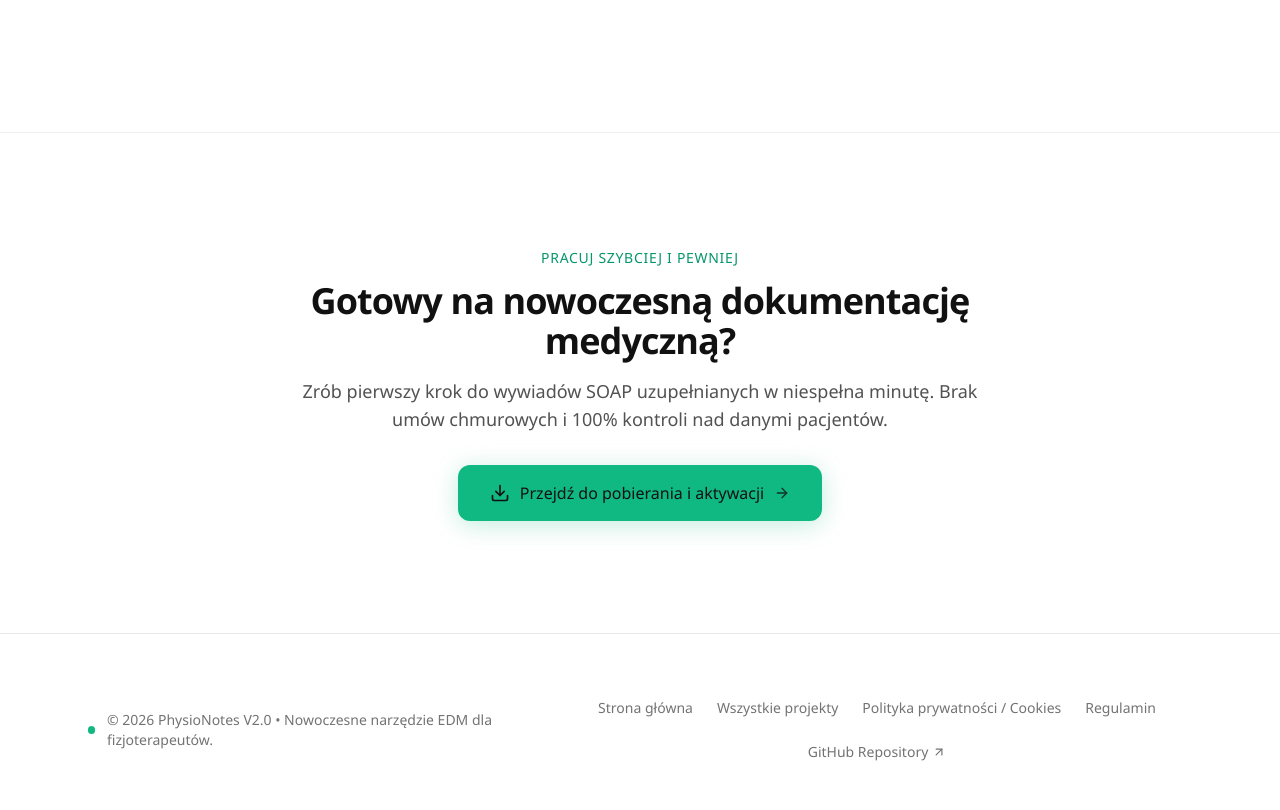
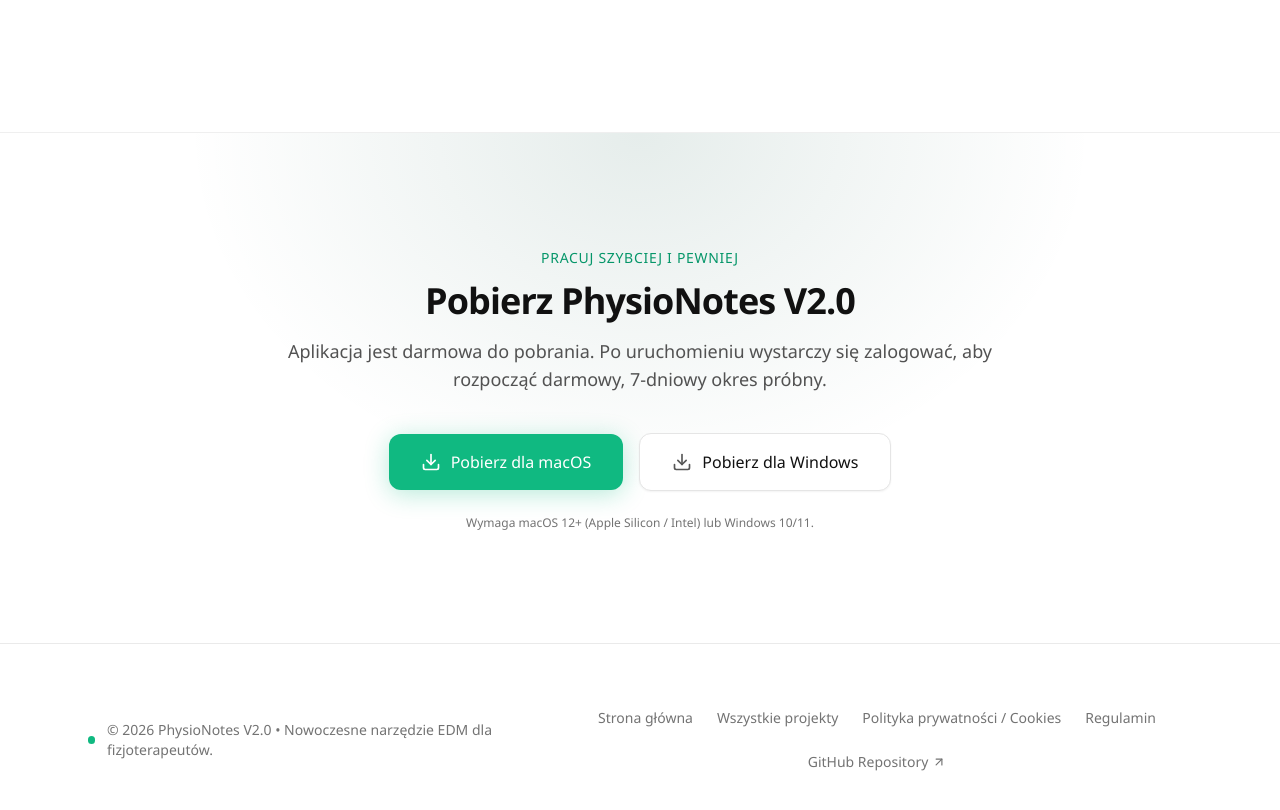
Before and after one commit to jakubdyrszka-pixel/Portfolio, a Next.js app: page /physionotes in a window 1280 px wide. Shown: the part 9180-9990 px from the top of the page. Built offline with nearby package versions, Linux system fonts and the light colour scheme; no server answers.

Commit message:
feat: replace dummy bottom CTA with actual macOS/Windows download section

```diff
--- a/app/physionotes/page.tsx
+++ b/app/physionotes/page.tsx
@@ -78,28 +78,38 @@
         {/* 6. FAQ */}
         <PhysioNotesFAQ />
 
-        {/* 7. Bottom CTA Banner (Linear/Vercel style) */}
-        <section className="py-20 sm:py-28 border-t border-neutral-200/60 dark:border-neutral-800/60 text-center">
-          <div className="max-w-3xl mx-auto px-4 sm:px-6">
+        {/* 7. Bottom CTA Banner (Download Section) */}
+        <section id="download" className="py-20 sm:py-28 border-t border-neutral-200/60 dark:border-neutral-800/60 text-center relative overflow-hidden">
+          <div className="absolute inset-0 bg-[radial-gradient(ellipse_at_top,_var(--tw-gradient-stops))] from-emerald-900/10 via-[#111111]/0 to-[#111111]/0 dark:from-emerald-900/20 pointer-events-none" />
+          <div className="max-w-3xl mx-auto px-4 sm:px-6 relative z-10">
             <span className="text-xs sm:text-sm font-medium uppercase tracking-wider text-emerald-600 dark:text-emerald-400">
               Pracuj Szybciej i Pewniej
             </span>
             <h2 className="mt-3 text-3xl sm:text-4xl font-semibold tracking-tight text-[#111111] dark:text-white leading-tight">
-              Gotowy na nowoczesną dokumentację medyczną?
+              Pobierz PhysioNotes V2.0
             </h2>
             <p className="mt-4 text-base sm:text-lg text-neutral-600 dark:text-neutral-400 leading-relaxed font-normal">
-              Zrób pierwszy krok do wywiadów SOAP uzupełnianych w niespełna minutę. Brak umów chmurowych i 100% kontroli nad danymi pacjentów.
+              Aplikacja jest darmowa do pobrania. Po uruchomieniu wystarczy się zalogować, aby rozpocząć darmowy, 7-dniowy okres próbny.
             </p>
-            <div className="mt-8 flex justify-center">
+            <div className="mt-10 flex flex-col sm:flex-row justify-center items-center gap-4">
               <a
-                href="#download"
-                className="inline-flex items-center gap-2.5 px-8 py-4 rounded-xl bg-emerald-500 hover:bg-emerald-400 text-[#111111] font-medium text-base shadow-[0_4px_25px_rgba(16,185,129,0.25)] hover:scale-[1.02] transition-all duration-200"
+                href="/api/download?platform=mac"
+                className="w-full sm:w-auto inline-flex items-center justify-center gap-2.5 px-8 py-4 rounded-xl bg-emerald-500 hover:bg-emerald-400 text-white font-medium text-base shadow-[0_4px_25px_rgba(16,185,129,0.3)] hover:scale-[1.02] transition-all duration-200"
               >
                 <Download className="h-5 w-5" />
-                <span>Przejdź do pobierania i aktywacji</span>
-                <ArrowRight className="h-4 w-4 opacity-80" />
+                <span>Pobierz dla macOS</span>
+              </a>
+              <a
+                href="/api/download?platform=win"
+                className="w-full sm:w-auto inline-flex items-center justify-center gap-2.5 px-8 py-4 rounded-xl bg-white dark:bg-neutral-900 text-[#111111] dark:text-white border border-neutral-200 dark:border-neutral-800 hover:bg-neutral-50 dark:hover:bg-neutral-800 font-medium text-base shadow-sm hover:scale-[1.02] transition-all duration-200"
+              >
+                <Download className="h-5 w-5 opacity-70" />
+                <span>Pobierz dla Windows</span>
               </a>
             </div>
+            <p className="mt-6 text-xs text-neutral-500">
+              Wymaga macOS 12+ (Apple Silicon / Intel) lub Windows 10/11.
+            </p>
           </div>
         </section>
       </main>
```
